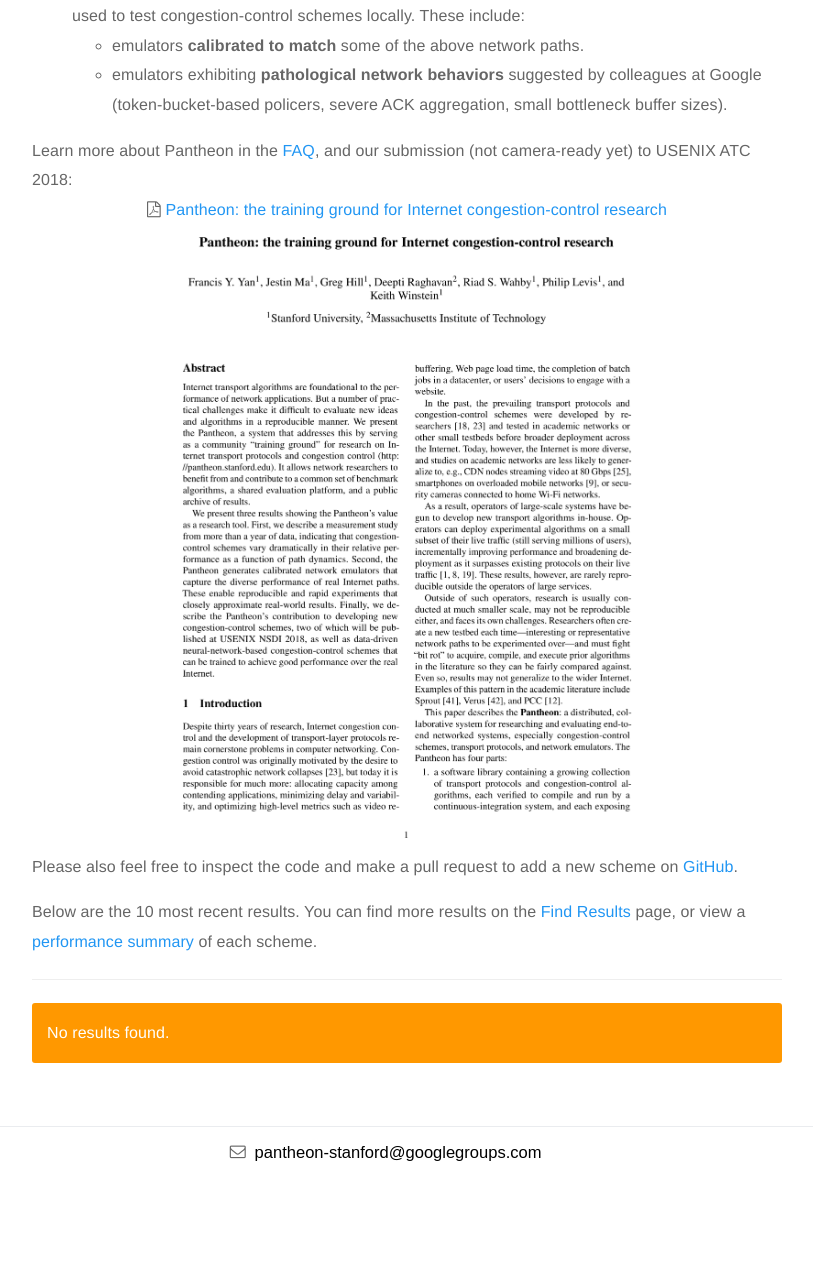
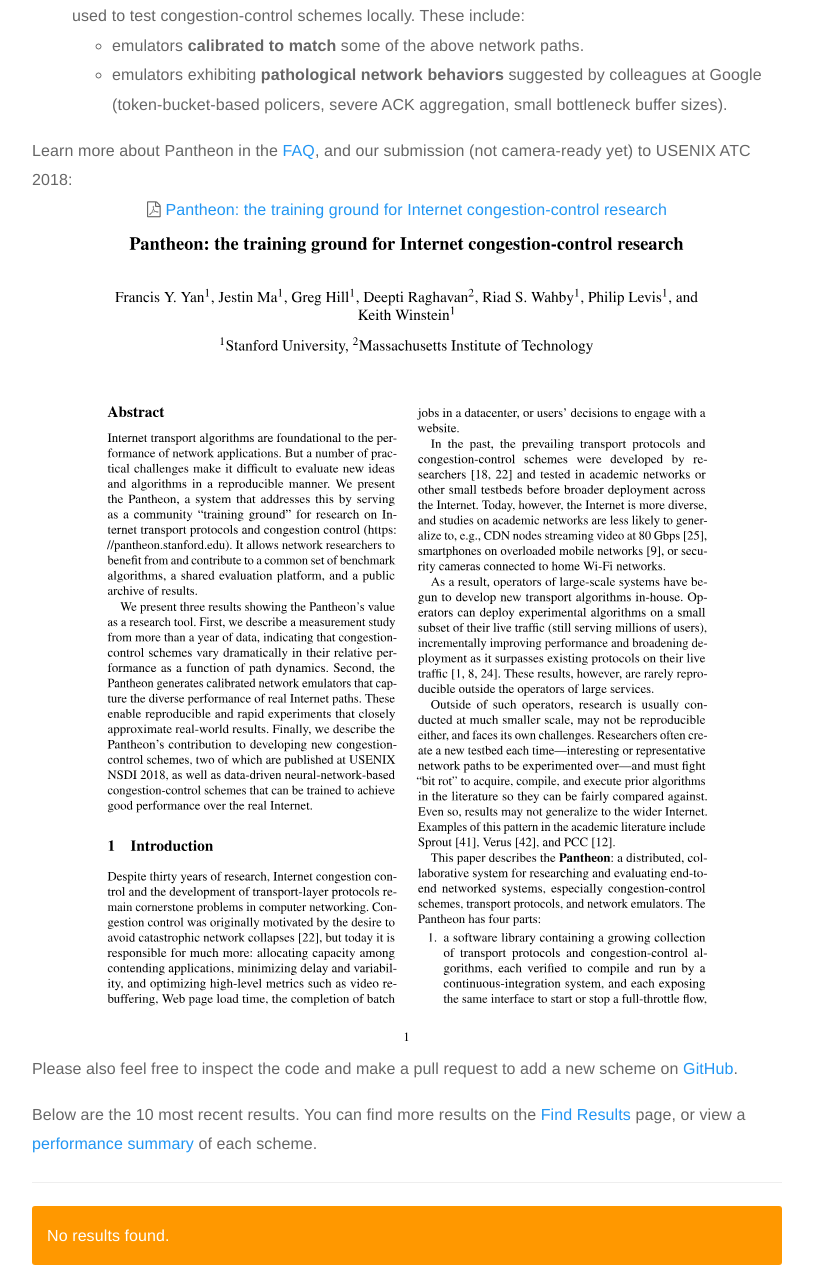
Before and after one commit to StanfordSNR/pantheon_website, a Django app: page / in a window 1280 px wide. Shown: the part 822-2103 px from the top of the page, without its empty margins (233-1046 px from the left). Before the commit the page ends 1983 px from the top, so only its background shows below. Run offline with Django 3.2, Linux system fonts and the light colour scheme; data that the repository does not hold is empty; some libraries are stand-ins or nearby versions.

Commit message:
Update pantheon-paper.pdf and the image of page 1

```diff
--- a/pantheon/templates/pantheon/index.html
+++ b/pantheon/templates/pantheon/index.html
@@ -87,8 +87,8 @@
             <a href="{% static 'pantheon/documents/pantheon-paper.pdf' %}">
               Pantheon: the training ground for Internet congestion-control research
 
-              <img src="{% static 'pantheon/images/pantheon-paper-page1.png' %}"
-                   style="width:60%; margin-top:10pt; margin-bottom:10pt">
+              <img src="{% static 'pantheon/images/pantheon-paper-page1.svg' %}"
+                   style="width:80%; margin-top:10pt; margin-bottom:10pt; background-color:white">
             </a>
           </span>
 
--- a/pantheon_website/settings.py
+++ b/pantheon_website/settings.py
@@ -123,4 +123,3 @@ USE_TZ = False
 # https://docs.djangoproject.com/en/2.0/howto/static-files/
 
 STATIC_URL = '/static/'
-STATIC_ROOT = os.path.join(BASE_DIR, 'pantheon_website', 'static')
```
Also changed, not shown: pantheon/static/pantheon/images/pantheon-paper-page1.png (deleted), pantheon/static/pantheon/images/pantheon-paper-page1.svg (added), 2 other files.
